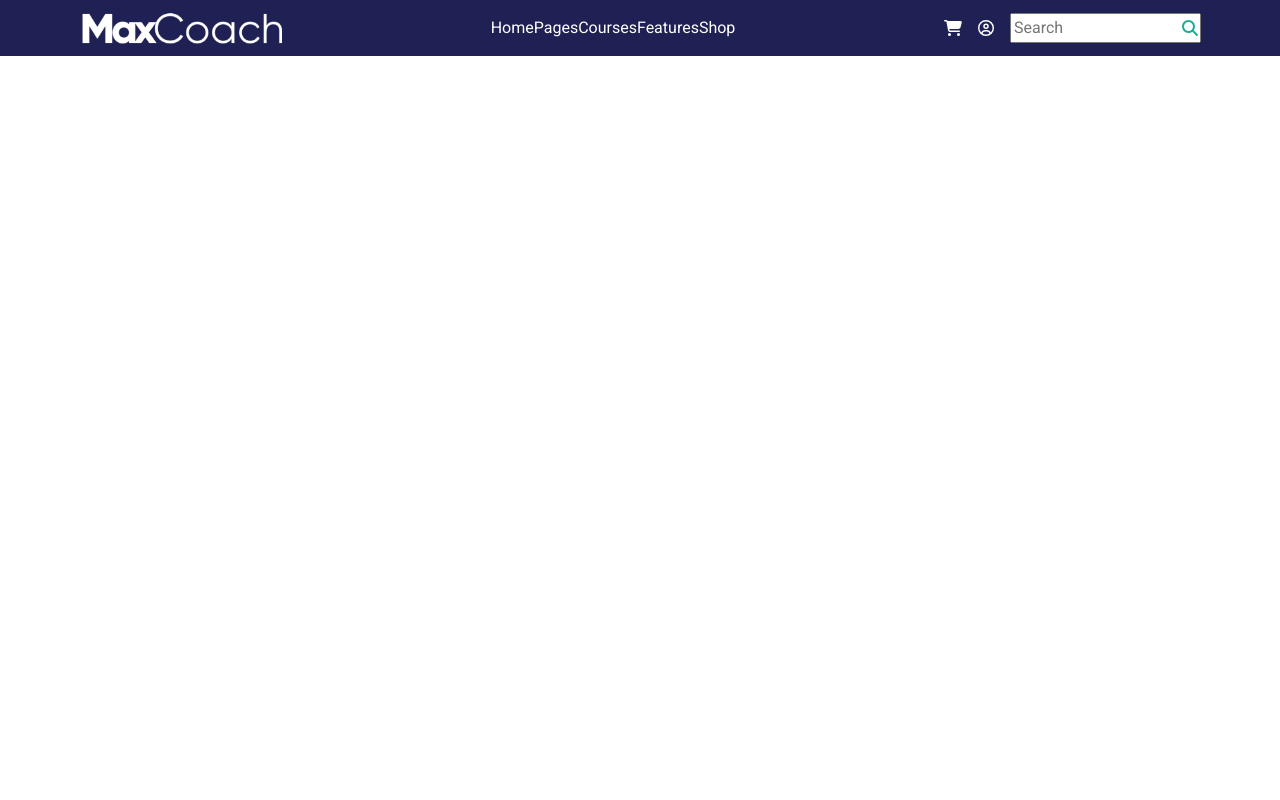
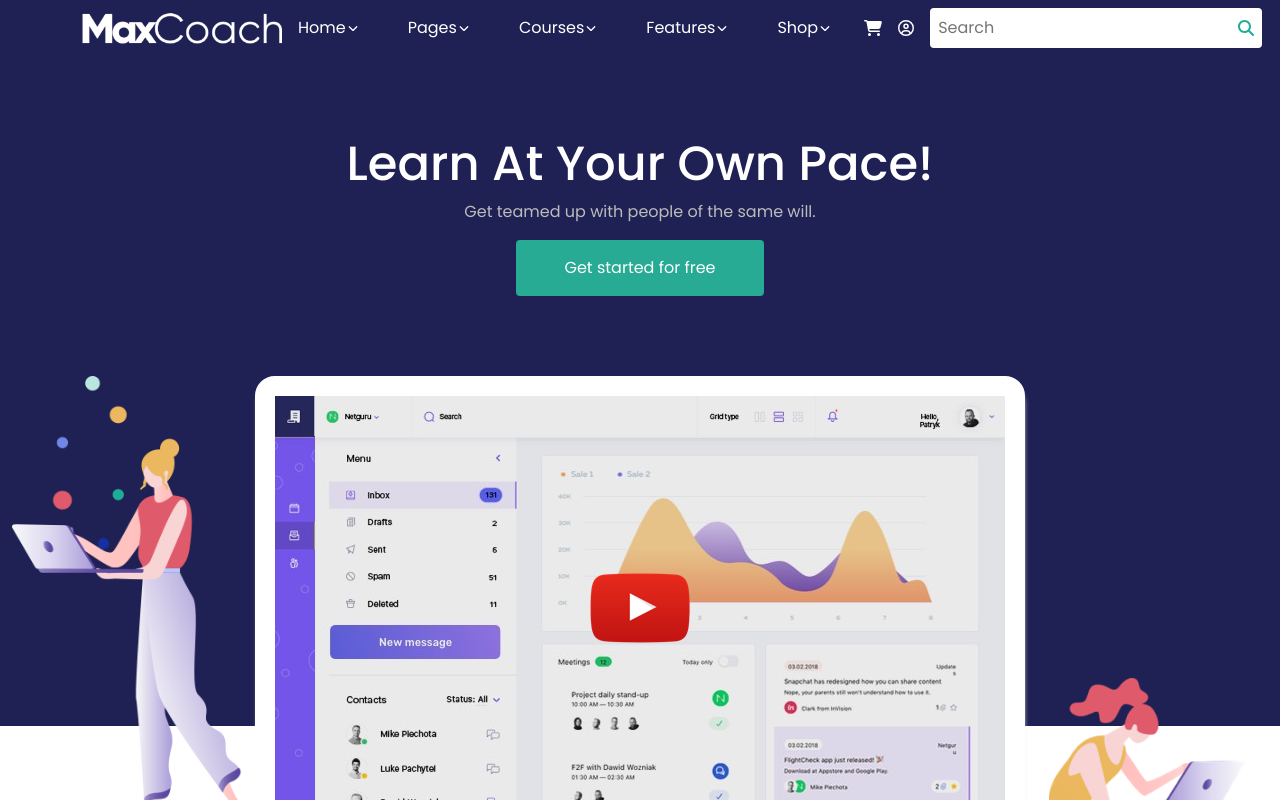
Before and after one commit to gianmarcodiale/proj-html-vuejs, a Vue app: page / in a window 1280 px wide. Shown: the top 800 px of the page. Built offline with nearby package versions, Linux system fonts and the light colour scheme.

Commit message:
add header component and jumbotron markup

```diff
--- a/src/App.vue
+++ b/src/App.vue
@@ -1,46 +1,49 @@
 <template>
   <div id="app">
-    <header id="site_header">
-      <div class="container d-flex align-items-center justify-content-between">
-        <div id="site_logo">
+    <SiteHeader :navMenu="navMenu" />
+    <div class="jumbotron">
+      <div class="container-fluid">
+        <div class="row" style="height: 670px">
+          <div class="jumbo-text text-center text-white">
+            <h2 class="jumbo-title">Learn At Your Own Pace!</h2>
+            <p>Get teamed up with people of the same will.</p>
+            <button>Get started for free</button>
+          </div>
+          <div class="col left-img text-center">
+            <img src="@/assets/images/home-6-hero-left-person.png" alt="" />
+          </div>
+          <div class="col center-img">
             <img
-            src="@/assets/images/light-logo.png"
-            alt="maxcoach-logo"
-            id="header_logo"
-            style="width: 200px"
+              src="@/assets/images/home-6-hero-poster-final.jpg"
+              alt=""
+              class="screen"
+            />
+            <img
+              src="@/assets/images/icon-youtube-play.png"
+              alt=""
+              class="yt-logo"
             />
           </div>
-        <div id="site_nav">
-          <ul class="list-unstyled d-flex">
-            <li v-for="(item, index) in navMenu" :key="index">
-              <a :href="item.link">{{ item.text }}</a>
-            </li>
-          </ul>
-        </div>
-        <div class="commands d-flex align-items-center">
-          <font-awesome-icon
-            icon="fa-solid fa-cart-shopping"
-            style="color: white"
-          />
-          <font-awesome-icon
-            icon="fa-regular fa-circle-user"
-            style="color: white"
-          />
-          <input type="search" placeholder="Search" />
-          <font-awesome-icon
-            icon="fa-solid fa-magnifying-glass"
-            class="magnifying-glass"
+          <div class="col right-img">
+            <img
+              src="@/assets/images/home-6-hero-right-person-195x300.png"
+              alt=""
             />
           </div>
         </div>
-    </header>
+      </div>
+    </div>
   </div>
 </template>
 
 <script>
+import SiteHeader from "@/components/SiteHeader.vue";
+
 export default {
   name: "App",
-  components: {},
+  components: {
+    SiteHeader,
+  },
   data() {
     return {
       navMenu: [
@@ -73,28 +76,60 @@ export default {
 <style lang="scss">
 @import "@/assets/style.scss";
 
-#site_header {
+.jumbotron {
   background-color: $headerColor;
 
-  .container {
-    column-gap: 1rem;
+  .jumbo-text {
+    padding: 5rem 0;
 
-    .commands {
-      column-gap: 1rem;
+    button {
+      @include button;
+    }
 
-      .magnifying-glass {
-        color: $highlightedTextColor;
-        margin-left: -35px;
+    .jumbo-title {
+      line-height: 1.17em;
+      font-size: 48px;
+    }
+
+    p {
+      color: $jumboParColor;
     }
   }
 
-    ul {
-      margin-top: 1rem;
+  .center-img {
+    position: relative;
 
-      a {
-        text-decoration: none;
-        color: $mainWhiteColor;
+    img.screen {
+      border: 20px solid white;
+      border-radius: 1.25rem;
+      z-index: 1;
+      box-shadow: 1px 8px 5px -2px $shadowColor;
     }
+
+    img.yt-logo {
+      position: absolute;
+      top: 50%;
+      right: 50%;
+      transform: translate(50%, -50%);
+    }
+  }
+
+  .left-img {
+    position: relative;
+
+    img {
+      width: 370px;
+      position: absolute;
+      left: 5%;
+    }
+  }
+
+  .right-img {
+    position: relative;
+
+    img {
+      position: absolute;
+      bottom: -30%;
     }
   }
 }
--- a/src/assets/scss/variables.scss
+++ b/src/assets/scss/variables.scss
@@ -1,4 +1,6 @@
 $mainWhiteColor: #ffffff;
+$jumboParColor: #bcbcbc;
+$shadowColor: #f6f3f6;
 $headerColor: #1f2154;
 $coursesSectColor: #f5f7fa;
 $coursesSectTextColor: #293259;
--- a/src/assets/style.scss
+++ b/src/assets/style.scss
@@ -1,6 +1,15 @@
-@import '~/node_modules/bootstrap/scss/bootstrap.scss';
-@import url('https://fonts.googleapis.com/css2?family=Roboto:wght@100;300;400;500;700;900&display=swap');
+@import "~/node_modules/bootstrap/scss/bootstrap.scss";
+@import url("https://fonts.googleapis.com/css2?family=Poppins:wght@100;200;300;400;500;600;700&display=swap");
 
 body {
-    font-family: 'Roboto', Arial, Helvetica, Verdana, sans-serif;
+  font-family: "Poppins", Arial, Helvetica, Verdana, sans-serif;
 }
+
+@mixin button {
+  background: transparent;
+  background-color: $btnsColor;
+  border: none;
+  color: $mainWhiteColor;
+  padding: 1rem 3rem;
+  border-radius: 0.25rem;
+}
--- a/src/components/SiteHeader.vue
+++ b/src/components/SiteHeader.vue
@@ -1,18 +1,99 @@
 <template>
-
+  <header id="site_header">
+    <div class="container d-flex align-items-center justify-content-between">
+      <div id="site_logo">
+        <img
+          src="@/assets/images/light-logo.png"
+          alt="maxcoach-logo"
+          id="header_logo"
+          style="width: 200px"
+        />
+      </div>
+      <div id="site_nav" class="d-flex">
+        <ul class="nav-menu list-unstyled d-flex">
+          <li
+            v-for="(item, index) in navMenu"
+            :key="index"
+            class="d-flex align-items-center"
+          >
+            <a :href="item.link">{{ item.text }}</a>
+            <font-awesome-icon
+              icon="fa-solid fa-chevron-down"
+              style="color: white; width: 10px; padding: 2px"
+            />
+          </li>
+        </ul>
+        <div class="commands d-flex align-items-center">
+          <font-awesome-icon
+            icon="fa-solid fa-cart-shopping"
+            style="color: white"
+          />
+          <font-awesome-icon
+            icon="fa-regular fa-circle-user"
+            style="color: white"
+          />
+          <input type="search" placeholder="Search" />
+          <font-awesome-icon
+            icon="fa-solid fa-magnifying-glass"
+            class="magnifying-glass"
+          />
+        </div>
+      </div>
+    </div>
+  </header>
 </template>
 
 <script>
 export default {
-    name: "SiteHeader",
-    data() {
-        return {
-
-        }
-    }
+  name: "SiteHeader",
+  props: {
+      navMenu: Object,
+  },
+  data() {
+    return {};
+  },
 };
 </script>
 
 <style lang="scss" scoped>
+#site_header {
+  background-color: $headerColor;
 
+  .container {
+    column-gap: 1rem;
+
+    #site_nav {
+      column-gap: 2rem;
+
+      .nav-menu {
+        column-gap: 3rem;
+      }
+
+      .commands {
+        column-gap: 1rem;
+
+        input {
+          padding: 0.5rem;
+          border: none;
+          border-radius: 0.25rem;
+        }
+
+        .magnifying-glass {
+          color: $highlightedTextColor;
+          margin-left: -40px;
+          cursor: pointer;
+        }
+      }
+
+      ul {
+        margin-top: 1rem;
+
+        a {
+          text-decoration: none;
+          color: $mainWhiteColor;
+        }
+      }
+    }
+  }
+}
 </style>
```
Lines whose indentation alone changed are shown as unchanged.
